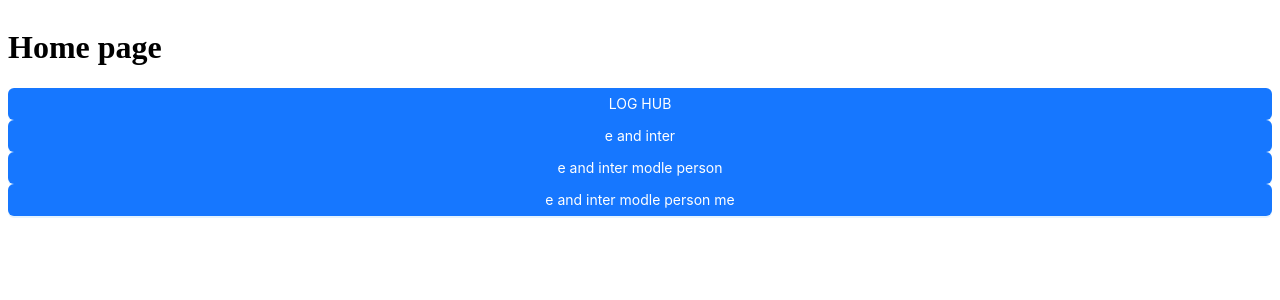
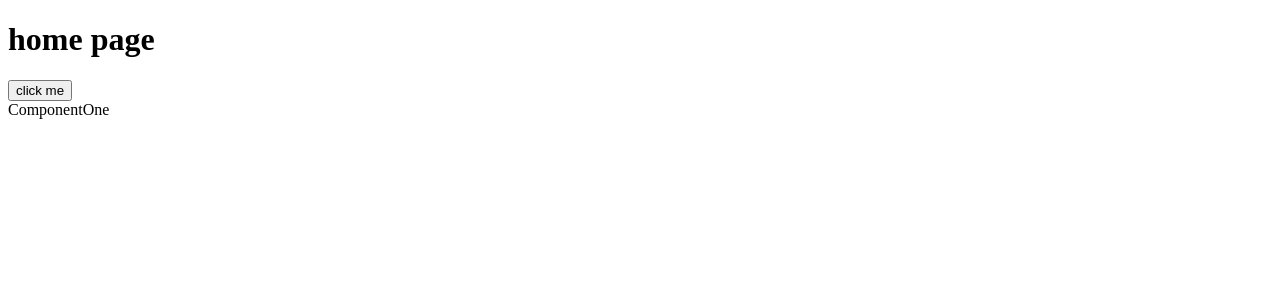
Before and after one commit to medanmilos1831/ReactEventMediatorProvider, a React (Vite) app: page / in a window 1280 px wide. Shown: the top 300 px of the page. Built offline with nearby package versions, Linux system fonts and the light colour scheme.

Commit message:
update event scope

```diff
--- a/src/event-pulse/eventEntity.ts
+++ b/src/event-pulse/eventEntity.ts
@@ -116,4 +116,18 @@ export class EventEntity extends EventTarget {
     // Return a function that removes the event listener when called.
     return () => this.removeEventListener(eventName, handler);
   };
+
+  eventScope(scope: string) {
+    if (!this.scopedEvents[scope]) {
+      this.scopedEvents[scope] = new EventEntity(scope);
+    }
+    return {
+      dispatch: this.scopedEvents[scope].dispatch,
+      subscribe: this.scopedEvents[scope].subscribe,
+      eventInterceptor: this.scopedEvents[scope].eventInterceptor.interceptor,
+      eventScope: this.scopedEvents[scope].eventScope.bind(
+        this.scopedEvents[scope]
+      ),
+    };
+  }
 }
--- a/src/event-pulse/eventHub.ts
+++ b/src/event-pulse/eventHub.ts
@@ -16,65 +16,4 @@ export class EventHub {
    * provides access to it for external use.
    */
   event = new EventEntity('global');
-
-  /**
-   * Constructor for the EventHub class.
-   * This constructor initializes an EventHub instance with a given EventEntity instance,
-   * which contains the event logic.
-   *
-   * @param event - The EventEntity instance that will handle event dispatching, subscriptions,
-   * and interactions with interceptors and scopes.
-   */
-
-  /**
-   * The EXPOSE method exposes critical methods and services from the EventEntity
-   * to external consumers of the EventHub.
-   * This is a key method for providing the core functionality required to interact
-   * with events in the system.
-   *
-   * Exposed methods:
-   * - dispatch: Dispatches an event with optional payload data.
-   * - subscribe: Subscribes to an event, triggering a callback when the event is emitted.
-   * - eventInterceptor: Provides access to the event interceptor service for modifying event data.
-   * - eventScope: Provides access to the event scope service, enabling event-specific scopes.
-   *
-   * @param event - The EventEntity instance to expose. This event instance contains
-   *                all methods related to dispatching, subscribing, interceptors, and scopes.
-   * @returns An object containing the core functionalities that can be used externally.
-   *          These include methods for dispatching events, subscribing to events,
-   *          and accessing the interceptor and scope services.
-   *
-   * @example
-   * const exposedEvent = EventHub.EXPOSE(event);
-   * exposedEvent.dispatch('eventName', data); // Dispatches an event.
-   * exposedEvent.subscribe('eventName', callback); // Subscribes to an event.
-   */
-  static EXPOSE = (event: EventEntity) => {
-    return {
-      // Dispatch an event with an optional payload.
-      dispatch: event.dispatch,
-
-      // Subscribe to an event and provide a callback that will be invoked when the event is triggered.
-      subscribe: event.subscribe,
-
-      // Access the interceptor service for modifying event data before dispatching.
-      eventInterceptor: event.eventInterceptor.interceptor,
-
-      // Access the event scope service that allows creating and managing event-specific scopes.
-    };
-  };
-
-  eventScope(scope: string) {
-    if (!this.event.scopedEvents[scope]) {
-      this.event.scopedEvents[scope] = new EventEntity(scope);
-    }
-
-    return {
-      eventScope: this.eventScope?.bind({
-        event: this.event.scopedEvents[scope],
-        eventScope: this.eventScope,
-      }),
-      ...EventHub.EXPOSE(this.event.scopedEvents![scope]),
-    };
-  }
 }
--- a/src/event-pulse/index.ts
+++ b/src/event-pulse/index.ts
@@ -1,17 +1,15 @@
-import { EventEntity } from './eventEntity';
 import { EventHub } from './eventHub';
-
 // Create a global instance of EventHub using the CREATE_EVENT_ENTITY method
 let eventHub = new EventHub();
-
-// Destructure and expose the key event handling functionalities from the globalEventHub's event entity
-const { dispatch, subscribe, eventInterceptor } = EventHub.EXPOSE(
-  eventHub.event
-);
 
 // Export the necessary methods for use in other parts of the application
 function logHub() {
   console.log('HUB', eventHub);
 }
-const eventScope = (scope: string) => eventHub.eventScope(scope);
+
+const dispatch = eventHub.event.dispatch;
+const subscribe = eventHub.event.subscribe;
+const eventInterceptor = eventHub.event.eventInterceptor.interceptor;
+const eventScope = eventHub.event.eventScope.bind(eventHub.event);
+
 export { dispatch, subscribe, eventInterceptor, eventScope, logHub };
--- a/src/main.tsx
+++ b/src/main.tsx
@@ -1,4 +1,3 @@
-import { StrictMode } from 'react';
 import * as ReactDOM from 'react-dom/client';
 import { App } from './app/app';
 
--- a/src/modals/CompanyModal.tsx
+++ /dev/null
@@ -1,3 +0,0 @@
-export const CompanyModal = (props: any) => {
-  return <div>CompanyModal</div>;
-};
--- a/src/pages/HomePage.tsx
+++ b/src/pages/HomePage.tsx
@@ -1,208 +1,39 @@
-import { PersonModal } from '../modals/PersonModal';
-import { One } from './components/One';
-import { Three } from './components/Three';
-import { Two } from './components/Two';
 import {
   dispatch,
+  eventInterceptor,
+  eventScope,
+  logHub,
   subscribe,
-  logHub,
-  eventScope,
-  eventInterceptor,
 } from '../event-pulse';
-import { Button, Space } from 'antd';
+import { ComponentOne } from './components/ComponentOne';
+const HomePage = () => {
+  logHub();
+  eventScope('peraScoped').subscribe('pera', ({ payload }) => {
+    console.log('helooooo', payload);
+  });
 
-const HomePage = () => {
-  subscribe('pera', (data) => {
-    console.log('PERA', data);
-  });
-  eventInterceptor(
-    ({ eventPayload }) => {
-      return {
-        ...eventPayload,
-        e: 'pera',
-      };
+  eventScope('peraScoped').eventInterceptor(
+    (payload) => {
+      return 10;
     },
     {
       eventName: 'pera',
     }
   );
-  eventScope('person').eventInterceptor(
-    ({ eventPayload }) => {
-      return {
-        ...eventPayload,
-        city: 'Beograd',
-      };
-    },
-    {
-      eventName: 'pera',
-    }
-  );
-  eventScope('person').subscribe('pera', (data) => {
-    console.log('PERSONS - PERA', data);
-  });
-  eventScope('person')
-    .eventScope('men')
-    .subscribe('pera', (data) => {
-      console.log('PERSONS - men -PERA', data);
-    });
-  // eventScope('nested')
-  //   .eventScope('nested1')
-  //   .subscribe('nest', (data) => {
-  //     console.log('nested => nested1', data);
-  //   });
-  // eventScope('nested')
-  //   .eventScope('nested12')
-  //   .subscribe('nest', (data) => {
-  //     console.log('nested => nested12', data);
-  //   });
-  // eventScope('nested')
-  //   .eventScope('nested1')
-  //   .eventScope('nested2')
-  //   .subscribe('nest', () => {
-  //     console.log('nested => nested1 => nested2');
-  //   });
-
-  // eventScope('nested').subscribe('nest', () => {
-  //   console.log('nested');
-  // });
-  // eventScope('nested').subscribe('*', () => {
-  //   console.log('sve sto je pod nested treba da se ovo desi');
-  // });
   return (
-    <div
-      style={{
-        display: 'flex',
-        flexDirection: 'column',
-      }}
-    >
-      <h1>Home page</h1>
-      <Button
-        type="primary"
+    <div>
+      <h1>home page</h1>
+      <button
         onClick={() => {
-          logHub();
-        }}
-      >
-        LOG HUB
-      </Button>
-      <Button
-        type="primary"
-        onClick={() => {
-          dispatch({
+          eventScope('peraScoped').dispatch({
             eventName: 'pera',
-            payload: {
-              counter: 1,
-            },
+            payload: 1,
           });
         }}
       >
-        e and inter
-      </Button>
-      <Button
-        type="primary"
-        onClick={() => {
-          eventScope('person').dispatch({
-            eventName: 'pera',
-            payload: {
-              age: 20,
-            },
-          });
-        }}
-      >
-        e and inter modle person
-      </Button>
-      <Button
-        type="primary"
-        onClick={() => {
-          eventScope('person')
-            .eventScope('men')
-            .dispatch({
-              eventName: 'pera',
-              payload: {
-                age: 20,
-                car: 'audi',
-              },
-            });
-        }}
-      >
-        e and inter modle person me
-      </Button>
-      {/* <Button
-        type="primary"
-        onClick={() => {
-          eventScope('nested')
-            .eventScope('nested12')
-            .dispatch({
-              eventName: 'nest',
-              payload: {
-                scope: 'nested => nested12',
-                data: '12',
-              },
-            });
-        }}
-      >
-        {`nested => nested12`}
-      </Button>
-      <Button
-        type="primary"
-        onClick={() => {
-          eventScope('nested')
-            .eventScope('nested1')
-            .dispatch({
-              eventName: 'nest',
-              payload: {
-                scope: 'global',
-                data: '0',
-              },
-            });
-        }}
-      >
-        {`nested => nested1`}
-      </Button>
-      <Button
-        type="primary"
-        onClick={() => {
-          eventScope('nested')
-            .eventScope('nested1')
-            .eventScope('nested2')
-            .dispatch({
-              eventName: 'nest',
-              payload: {
-                scope: 'global',
-                data: '0',
-              },
-            });
-        }}
-      >
-        {`nested => nested1 => nested2`}
-      </Button>
-      <Button
-        type="primary"
-        onClick={() => {
-          eventScope('nested').dispatch({
-            eventName: 'nest',
-            payload: {
-              scope: 'global',
-              data: '0',
-            },
-          });
-        }}
-      >
-        {`nested`}
-      </Button>
-      <Button
-        type="primary"
-        onClick={() => {
-          eventScope('nested').dispatch({
-            eventName: 'pera',
-            payload: {
-              scope: 'global',
-              data: '0',
-            },
-          });
-        }}
-      >
-        {`nested`} novi
-      </Button> */}
+        click me
+      </button>
+      <ComponentOne />
     </div>
   );
 };
--- /dev/null
+++ b/src/pages/components/ComponentOne.tsx
@@ -0,0 +1,5 @@
+import { dispatch } from '../../event-pulse';
+
+export const ComponentOne = () => {
+  return <div>ComponentOne</div>;
+};
--- a/src/pages/components/Three.tsx
+++ /dev/null
@@ -1,5 +0,0 @@
-import React from 'react';
-
-export const Three = () => {
-  return <div>Three</div>;
-};
```
Also changed, not shown: src/modals/PersonModal.tsx (deleted, +0 -14 lines), src/pages/components/One.tsx (deleted, +0 -20 lines), src/pages/components/Two.tsx (deleted, +0 -14 lines).
